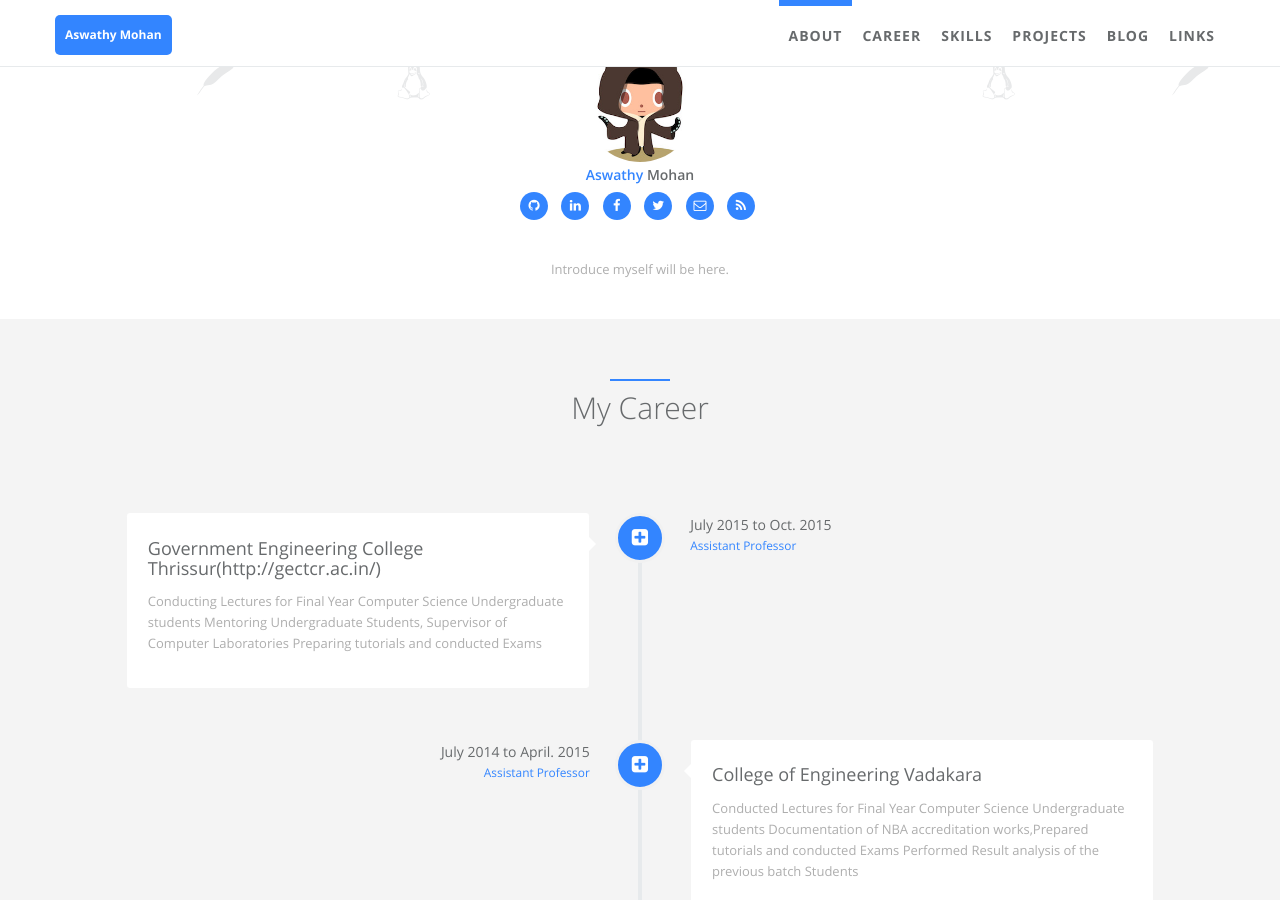
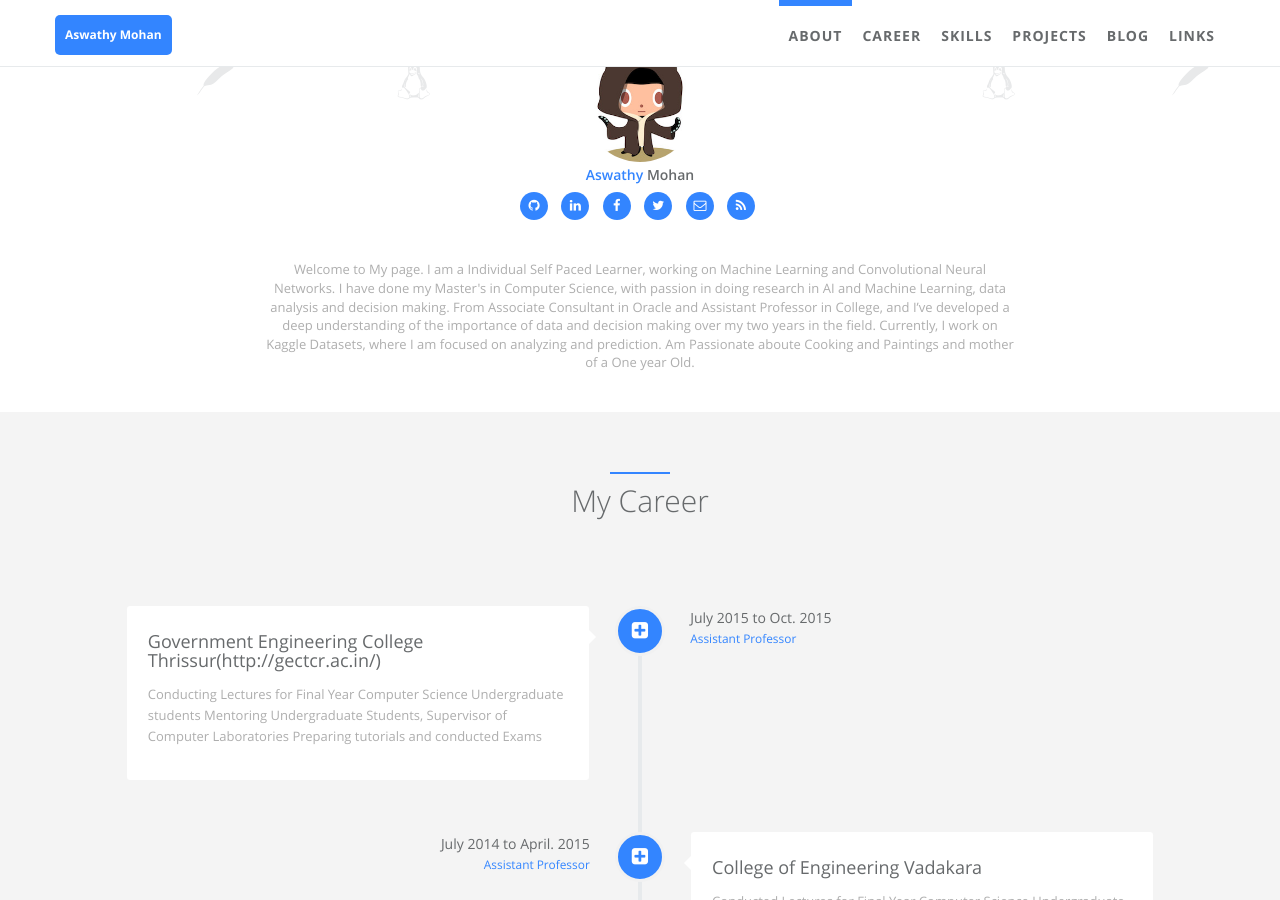
Before and after one commit to AswathyMV/aswathy.mohan, a Jekyll site: the page built from index.html, in a window 1280 px wide and 900 px high, scrolled down 563 px. Built offline with Jekyll 4.4.1, drawn with Linux system fonts in a browser that asks for light colours.

Commit message:
Update _config.yml

```diff
--- a/_config.yml
+++ b/_config.yml
@@ -29,7 +29,13 @@ author:  # change following line to your infomation.
   skill_icon2:
     - name: fa-linux
     - name: icon-apache
-  desc: Introduce myself will be here.  # Describe yourself.
+  desc: Welcome to My page. I am a Individual Self Paced Learner, working on Machine Learning and Convolutional Neural Networks.
+        I have done my Master's in Computer Science, with passion in doing research in AI and Machine Learning,
+        data analysis and decision making. From Associate Consultant in Oracle and Assistant Professor in  College,
+        and I’ve developed a deep understanding of the importance of data and decision making over my two years in the field.
+        Currently, I work on Kaggle Datasets, where I am focused on analyzing and prediction.
+        Am Passionate aboute Cooking and Paintings and  mother of a One year Old.
+  # Describe yourself.
 
 # comment
 disqus:  # if you wanna comment feature, go to https://disqus.com/ to get your configuration; if not, comment following two lines.
```
